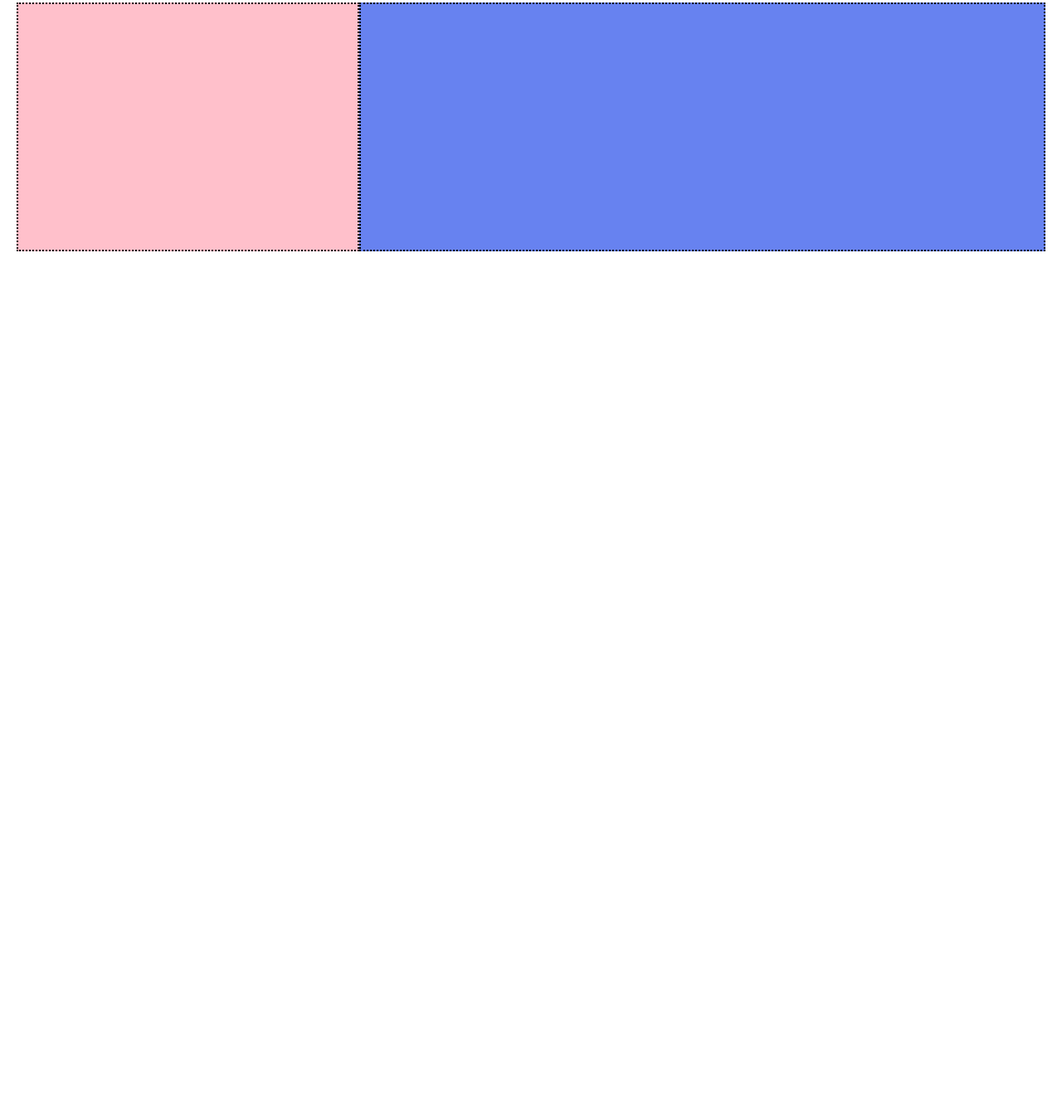
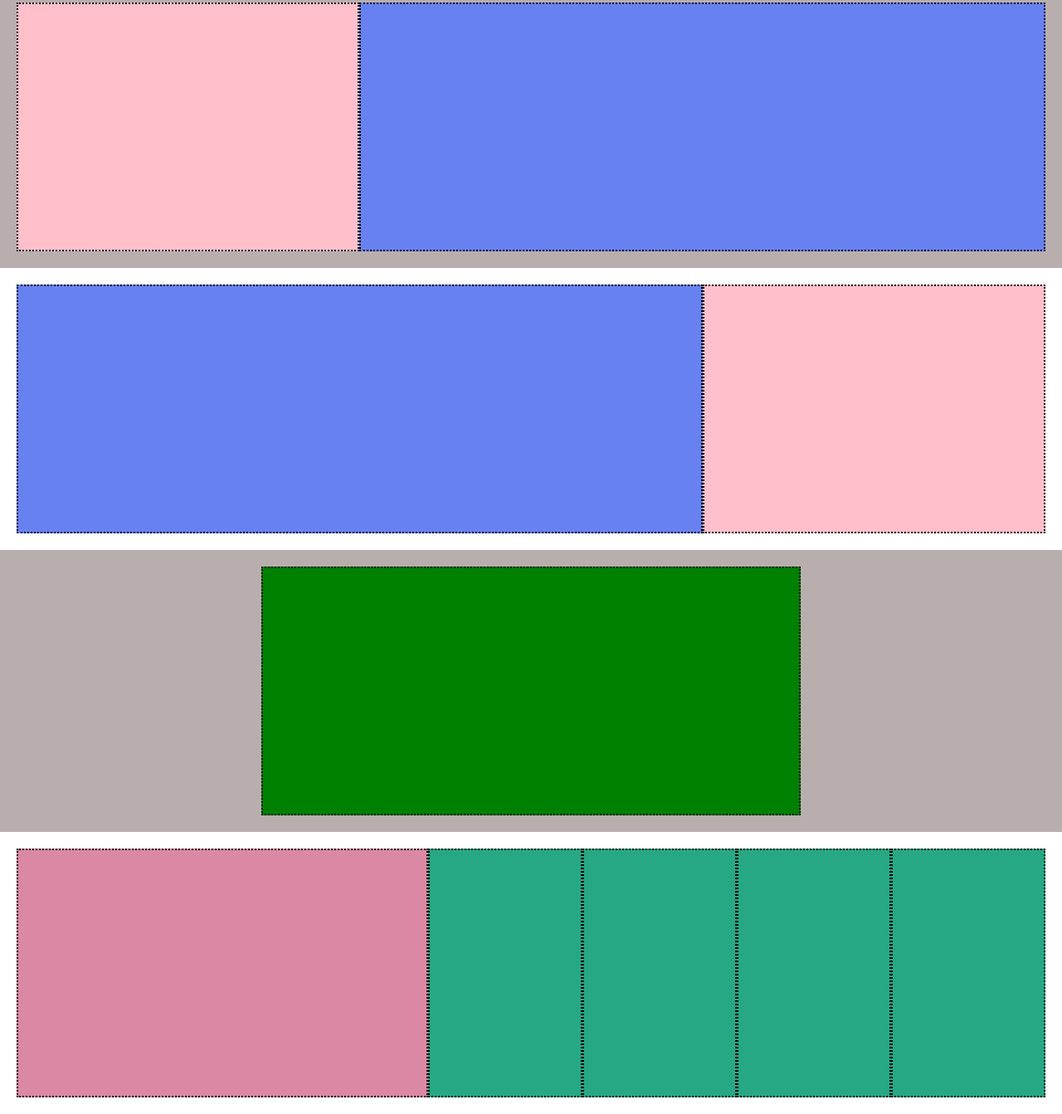
Before and after one commit to GiovanniYahyaLaassel/htmlcss-struttura-discord, a plain HTML site: page index.html in a window 1280 px wide. Shown: the part 749-2092 px from the top of the page at 83% size. Before the commit the page ends 1072 px from the top, so only its background shows below. Drawn offline with Linux system fonts and the light colour scheme.

Commit message:
creation of a section with 5 boxes

```diff
--- a/css/style.css
+++ b/css/style.css
@@ -30,6 +30,9 @@ ul,li{
 .bg-white{
     background-color: white;
 }
+.bg-grey{
+    background-color: rgb(185, 174, 174);
+}
 .row{
     display: flex;
     flex-wrap: wrap;
@@ -49,7 +52,18 @@ ul,li{
     background-color: pink;
     width: calc(100% / 3);
 }
-
+.box-40{
+    width: 40%;
+    background-color: rgb(219, 136, 164);
+}
+.box-15{
+    width: 15%;
+    background-color: rgb(39, 168, 132);
+}
+/* box_green */
+.green{
+    background-color: green;
+}
 /* debug-rules */
 .debug .row{
     padding: 20px;
--- a/index.html
+++ b/index.html
@@ -44,7 +44,7 @@
             </div>
         </section>
 
-        <section class="layout-section bg-white debug">
+        <section class="layout-section bg-grey debug">
             <div class="container">
                 <div class="row">
                     <div class="box-30"></div>
@@ -53,6 +53,34 @@
             </div>
         </section>
 
+        <section class="layout-section bg-white debug">
+            <div class="container">
+                <div class="row">
+                    <div class="box-70"></div>
+                    <div class="box-30"></div>
+                </div>
+            </div>
+        </section>
+
+        <section class="layout-section bg-grey debug">
+            <div class="container">
+                <div class="row">
+                    <div class="box green"></div>
+                </div>
+            </div>
+        </section>
+
+        <section class="layout-section bg-white debug">
+            <div class="container">
+                <div class="row">
+                    <div class="box-40"></div>
+                    <div class="box-15"></div>
+                    <div class="box-15"></div>
+                    <div class="box-15"></div>
+                    <div class="box-15"></div>
+                </div>
+            </div>
+        </section>
      </main>
 
 </body>
```
